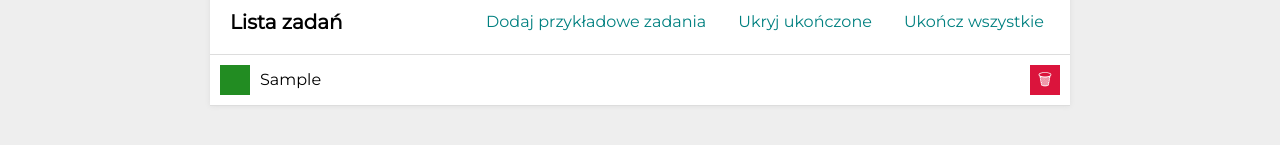
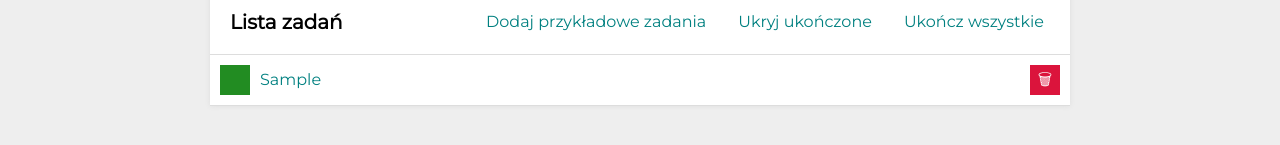
Before and after one commit to Gosia-Magdzik/todo-list-react, a React (Create React App) app: page /#/zadania in a window 1280 px wide. Both pictures are taken after typing "Sample" into the empty fields and a click on the button "Dodaj zadanie". Shown: the part 347-492 px from the top of the page. Built offline with nearby package versions, Linux system fonts and the light colour scheme.

Commit message:
Link to TasksLiskt

```diff
--- a/src/features/tasks/tasksPage/TasksList/index.js
+++ b/src/features/tasks/tasksPage/TasksList/index.js
@@ -1,4 +1,4 @@
-import { List, Item, Content, ToggleDoneButton, RemovedButton  } from "./styled";
+import { List, Item, Content, ToggleDoneButton, RemovedButton, StyledLink } from "./styled";
 import { useSelector, useDispatch } from "react-redux";
 import { selectTasks, toggleTaskDone, removeTask, selectHideDone }  from "../../tasksSlice";
 
@@ -22,7 +22,7 @@ const TasksList = () => {
                     {task.done ? "✔" : ""}
                   </ToggleDoneButton>
                      <Content done={task.done}>
-                            {task.content}
+                            <StyledLink to={`/zadania/${task.id}`}>{task.content}</StyledLink>
                      </Content>
                   <RemovedButton
                      remove
--- a/src/features/tasks/tasksPage/TasksList/styled.js
+++ b/src/features/tasks/tasksPage/TasksList/styled.js
@@ -1,4 +1,5 @@
 import styled, { css } from "styled-components";
+import { Link } from "react-router-dom";
 
 export const List = styled.ul`
     padding: 0;
@@ -54,3 +55,12 @@ export const RemovedButton = styled(Button)`
         filter: brightness(120%);
     }
 `;
+
+export const StyledLink = styled(Link)`
+    color: ${({ theme }) => theme.color.teal};
+    text-decoration: none;
+
+    &:hover {
+        text-decoration: underline;
+    }
+`
```
